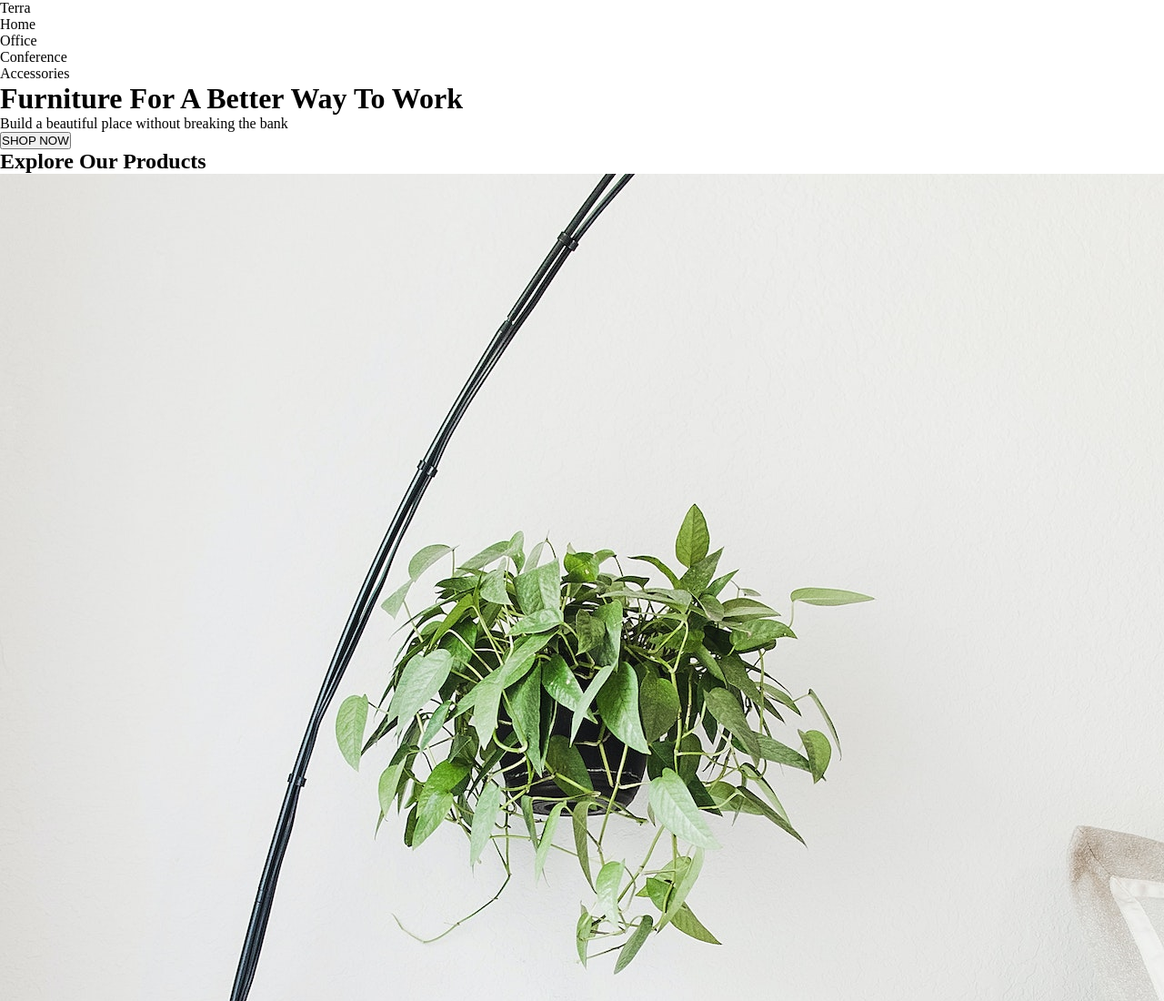
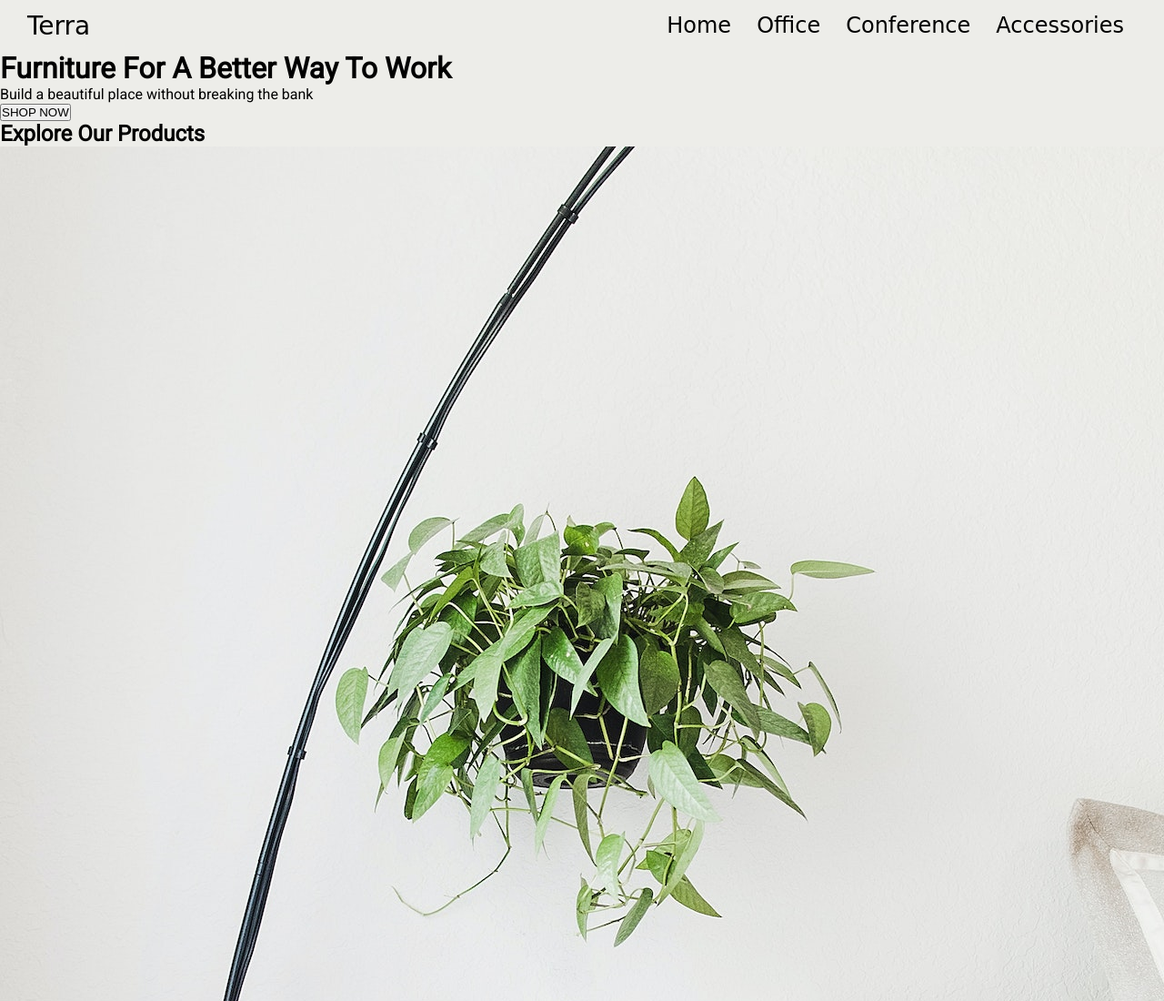
Before and after one commit to vpex-byte/landing-page, a plain HTML site: page index.html in a window 1280 px wide. Shown: the top 1100 px of the page at 91% size. Drawn offline with Linux system fonts and the light colour scheme; a web font is replaced by a local one.

Commit message:
Added nav bar with hover selector

```diff
--- a/styles.css
+++ b/styles.css
@@ -1,6 +1,65 @@
+/* Google Fonts */
+@import url("https://fonts.googleapis.com/css2?family=Roboto&display=swap");
+@import url("https://fonts.googleapis.com/css2?family=Aboreto&display=swap");
+
 /* Reset Universal Tag */
 * {
   box-sizing: border-box;
   margin: 0;
   padding: 0;
 }
+
+/* General Section */
+body {
+  width: 100%;
+  background-color: #edede9;
+  font-family: "Roboto", sans-serif;
+}
+
+ul {
+  list-style: none;
+}
+
+/* Nav Bar Section */
+
+.bg-img {
+  background-image: url(./img/showcase.jpg);
+  background-position: center;
+  background-size: cover;
+  background-repeat: no-repeat;
+  width: 100%;
+  min-height: 900px;
+}
+
+.nav {
+  display: flex;
+  justify-content: space-between;
+  align-items: center;
+  margin-left: 30px;
+  flex-wrap: wrap;
+}
+
+.nav-main-name {
+  font-family: "Aboreto", cursive;
+  font-size: 28px;
+}
+
+ul {
+  display: flex;
+  align-items: center;
+  justify-content: center;
+  margin-right: 30px;
+  flex-wrap: wrap;
+}
+
+li {
+  margin: 14px;
+  font-family: "Aboreto", cursive;
+  font-size: 24px;
+}
+
+li:hover {
+  color: #3a5a40;
+  cursor: pointer;
+  border-bottom: 1px solid #3a5a40;
+}
```
